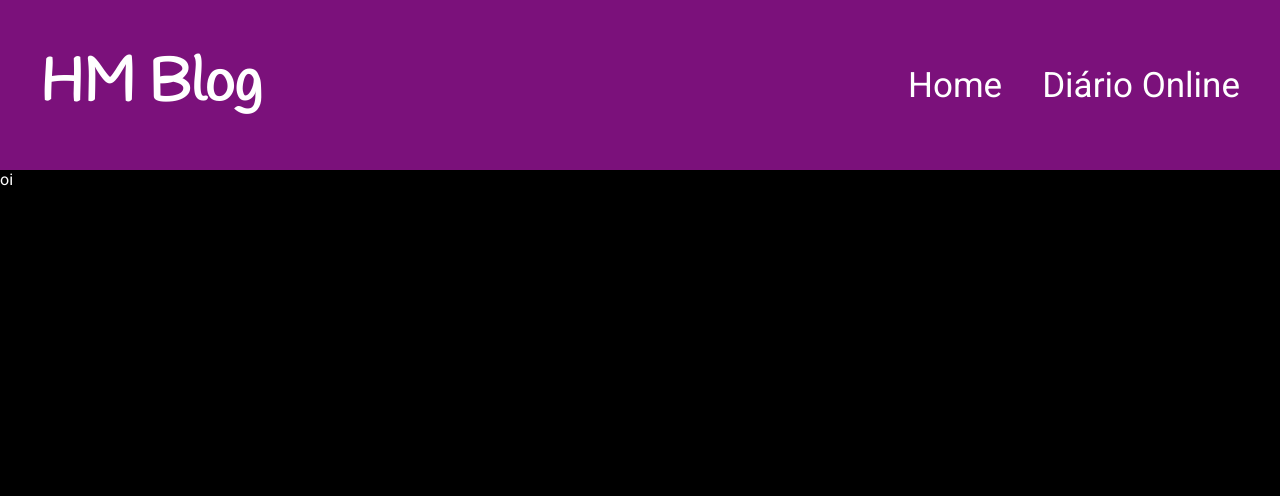
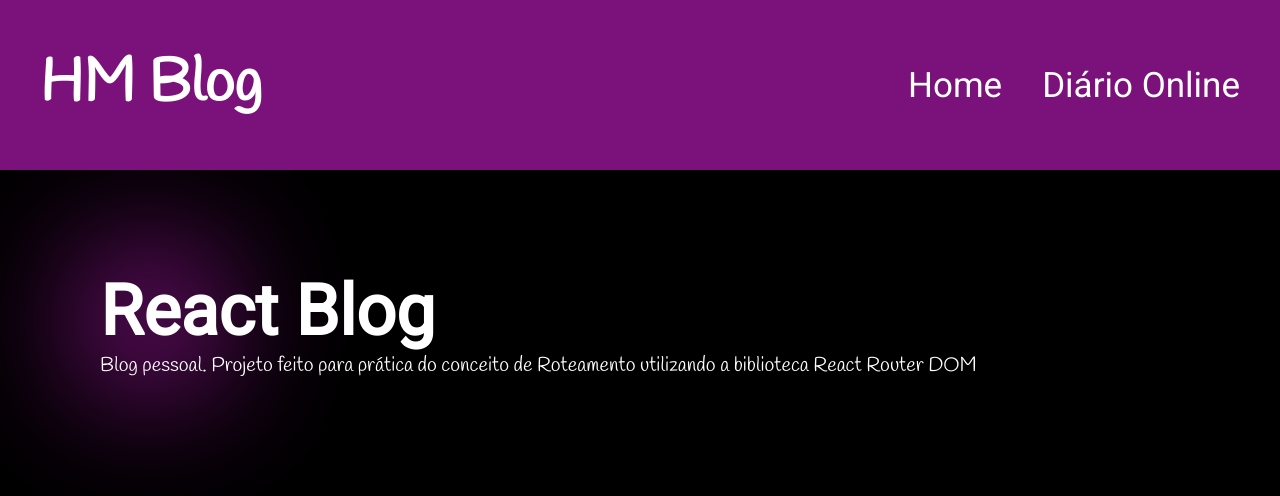
Before and after one commit to HenriqueMelo2007/blog-react, a React (Vite) app: page / in a window 1280 px wide. Shown: the top 496 px of the page. Built offline with nearby package versions, Linux system fonts and the light colour scheme.

Commit message:
page home finalizada

```diff
--- a/src/pages/home/home.jsx
+++ b/src/pages/home/home.jsx
@@ -1,5 +1,11 @@
+import './homestyle.css'
+
 export function Home () {
   return (
-    <div>oi</div>
+    <div className='containerHome'>
+      <div className='shadow'></div>
+      <h2 className='tittleHome'>React Blog</h2>
+      <p className='textHome'>Blog pessoal. Projeto feito para prática do conceito de Roteamento utilizando a biblioteca React Router DOM</p>
+    </div>
   )
 }
--- /dev/null
+++ b/src/pages/home/homestyle.css
@@ -0,0 +1,24 @@
+.shadow {
+  position: fixed;
+  width: 0;
+  height: 0;
+  background-color: var(--color-purple);
+  border-radius: 50%;
+  box-shadow: 0 0 130px 70px var(--color-purple);
+  z-index: -1;
+  margin: 50px 0 0 50px;
+}
+
+.containerHome {
+  margin: 100px 0 0 100px;
+}
+
+.tittleHome {
+  font-size: 70px;
+  font-family: var(--font-roboto);
+}
+
+.textHome {
+  font-family: var(--font-handlee);
+  font-size: 20px;
+}
```
